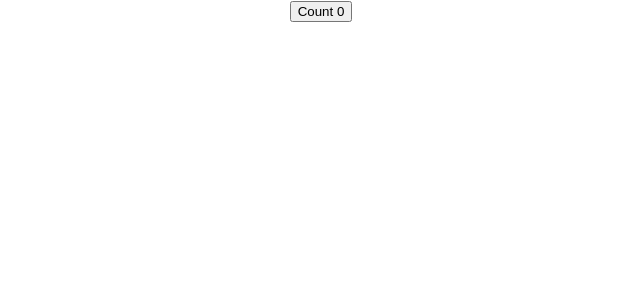
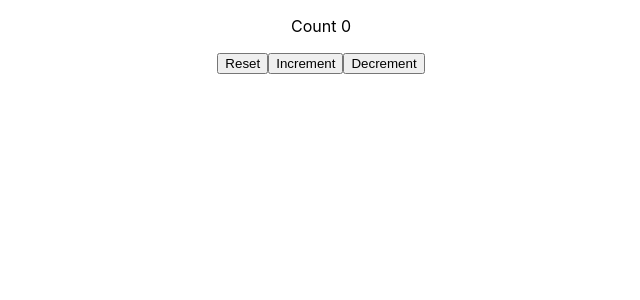
Before and after one commit to alchemist09/react-hooks-fun, a React (Create React App) app: page / in a window 1280 px wide. Shown: the top 300 px of the page, without its empty margins (319-959 px from the left). Built offline with nearby package versions, Linux system fonts and the light colour scheme.

Commit message:
Renders the HookCounterTwo component within the App component

```diff
--- a/src/App.js
+++ b/src/App.js
@@ -1,11 +1,11 @@
 import React from 'react';
-import HookCounter from './components/HookCounter';
+import HookCounterTwo from './components/HookCounterTwo';
 import './App.css';
 
 function App() {
   return (
     <div className="App">
-      <HookCounter />
+      <HookCounterTwo />
     </div>
   );
 }
```
